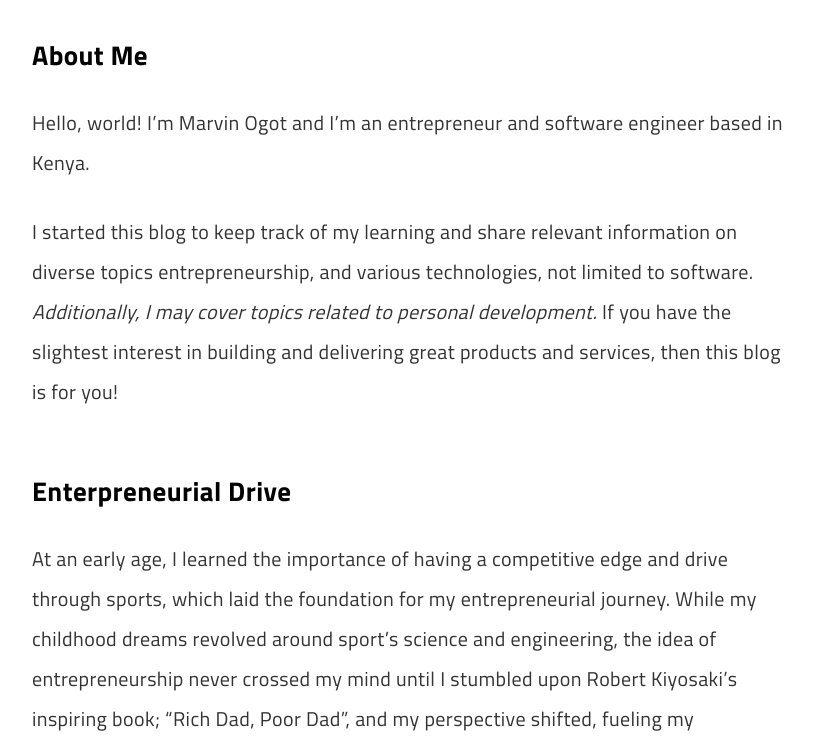
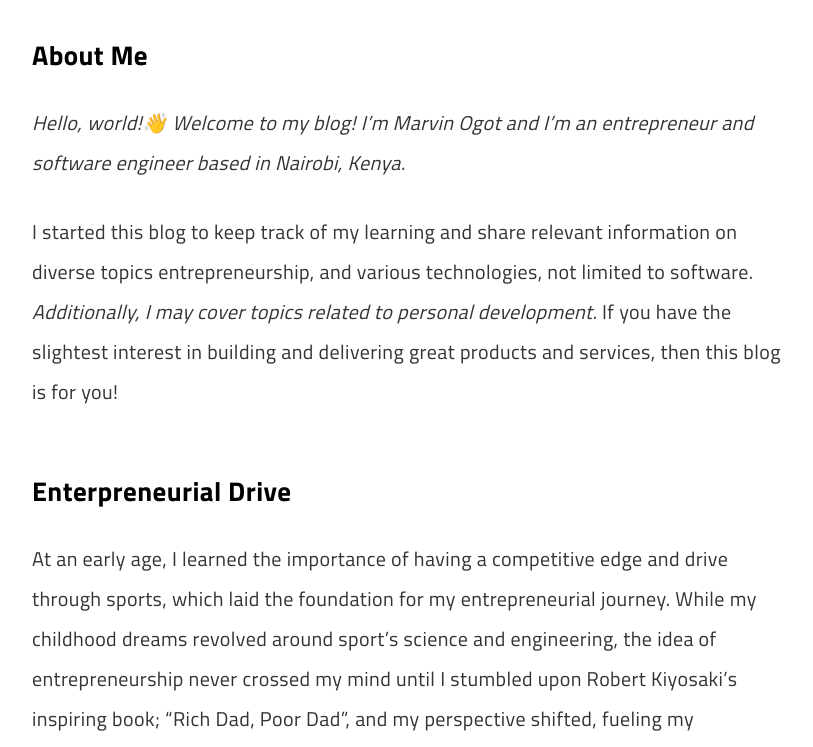
Before and after one commit to marv0/marv0.github.io, a Jekyll site: the page built from pages/about.md, in a window 1280 px wide and 900 px high, scrolled down 330 px, cut to the strip 153-900 px from the top of the window. Shown: the whole strip, without its empty margins (228-1041 px from the left). Built offline with Jekyll 4.4.1, drawn with Linux system fonts in a browser that asks for light colours; a script that is not in the unit is left out.

Commit message:
Update about.md

```diff
--- a/pages/about.md
+++ b/pages/about.md
@@ -10,7 +10,8 @@
 
 ### About Me
 
-Hello, world! I'm Marvin Ogot and I’m an entrepreneur and software engineer based in Kenya.
+*Hello, world!👋 Welcome to my blog!
+I'm Marvin Ogot and I’m an entrepreneur and software engineer based in Nairobi, Kenya.*
 
 I started this blog to keep track of my learning and share relevant information on diverse topics entrepreneurship, and various technologies, not limited to software. *Additionally, I may cover topics related to personal development.* If you have the slightest interest in building and delivering great products and services, then this blog is for you!
 
```
